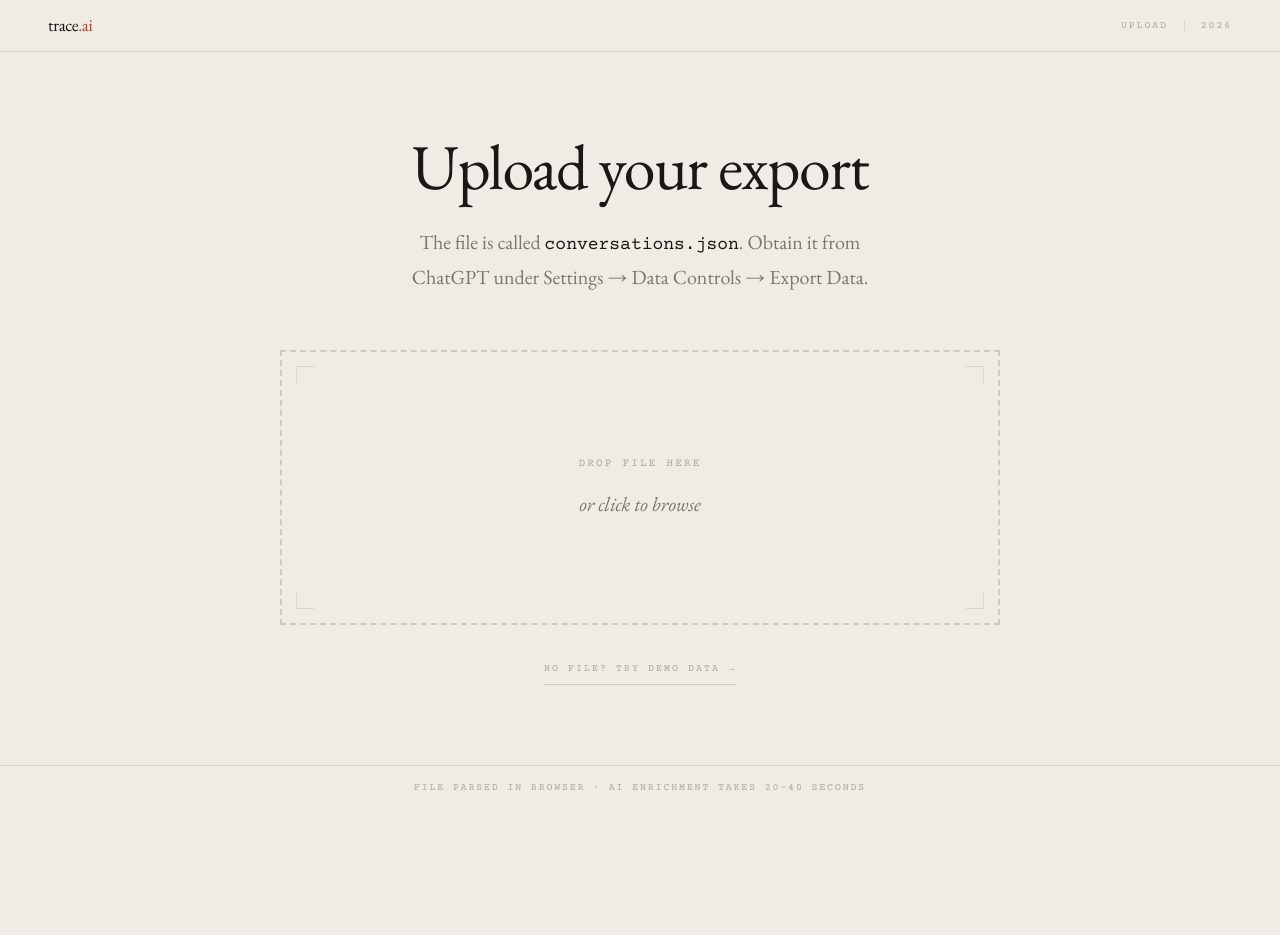
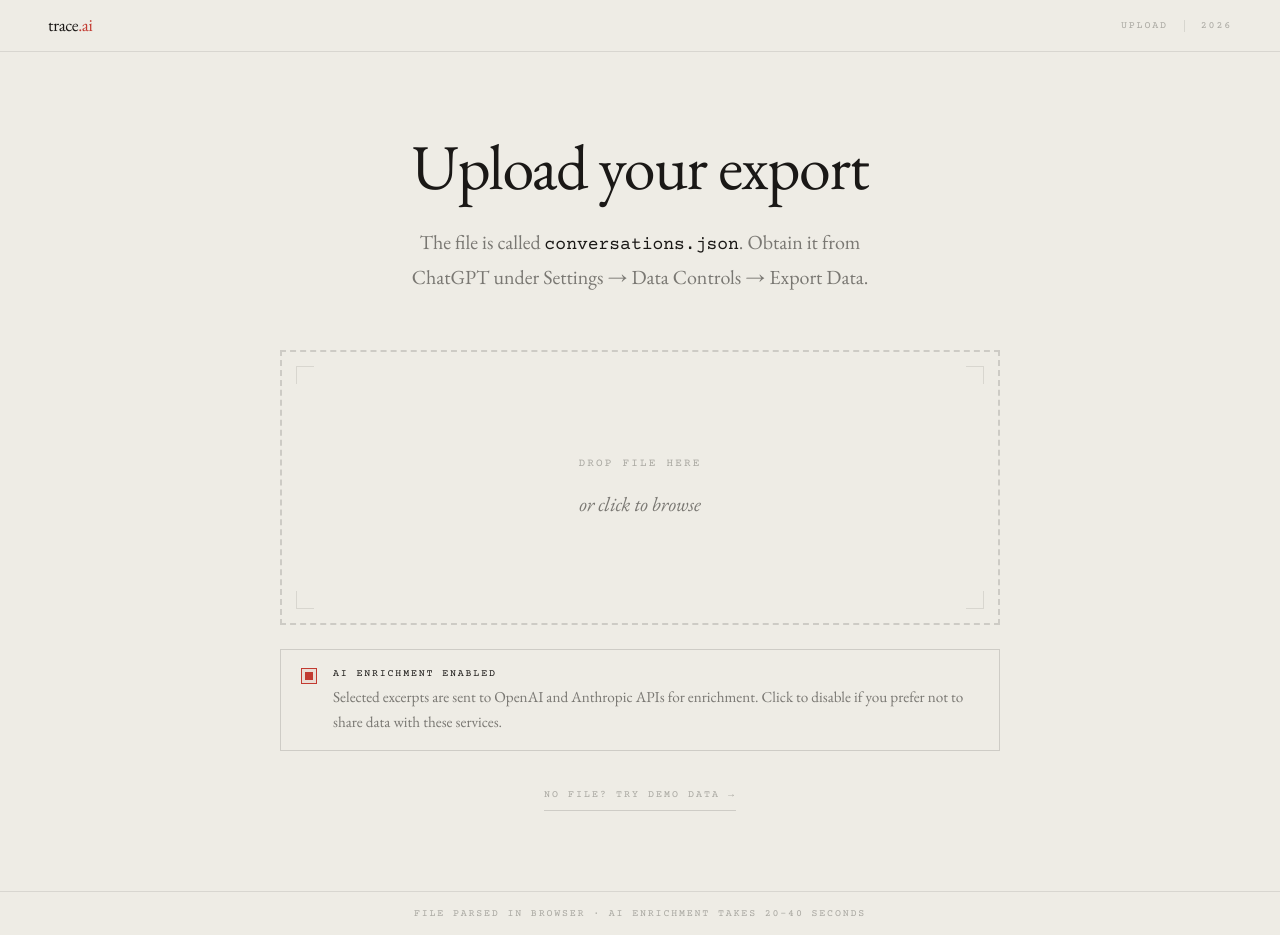
Before and after one commit to bosfinnian-jpg/youagreed-analyser, a Next.js app: page /upload in a window 1280 px wide. Before the commit the page ends 809 px from the top, so only its background shows below. Built offline with nearby package versions, Linux system fonts and the light colour scheme.

Commit message:
feat: working AI enrichment toggle on upload; fix tooltip position; add spacing above progress bar

```diff
--- a/app/upload/page.tsx
+++ b/app/upload/page.tsx
@@ -1,6 +1,6 @@
 'use client';
 
-import { useState, useCallback } from 'react';
+import { useState, useCallback, useRef } from 'react';
 import { motion, AnimatePresence } from 'framer-motion';
 import { useRouter } from 'next/navigation';
 import Link from 'next/link';
@@ -29,6 +29,8 @@
   const [stage, setStage] = useState<string>('');
   const [detail, setDetail] = useState<string>('');
   const [showTooltip, setShowTooltip] = useState(false);
+  const [skipAI, setSkipAI] = useState(false);
+  const dropZoneRef = useRef<HTMLDivElement>(null);
   const router = useRouter();
 
   const handleFile = useCallback(async (file: File) => {
@@ -94,7 +96,7 @@
           setStage('Complete');
           setDetail('');
         }
-      });
+      }, undefined, skipAI);
 
       setTimeout(() => {
         router.push('/results');
@@ -108,7 +110,7 @@
       setStage('');
       setDetail('');
     }
-  }, [router]);
+  }, [router, skipAI]);
 
   const handleDrop = useCallback((e: React.DragEvent) => {
     e.preventDefault();
@@ -155,13 +157,13 @@
         } else if (p.phase === 'done') {
           setProgress(100); setStage('Analysis complete'); setDetail('');
         }
-      });
+      }, undefined, skipAI);
       router.push('/results');
     } catch (err: any) {
       setIsAnalysing(false);
       setError(err?.message || 'Demo failed to load.');
     }
-  }, [router]);
+  }, [router, skipAI]);
 
   const handleDragOver = useCallback((e: React.DragEvent) => { e.preventDefault(); setIsDragging(true); }, []);
   const handleDragLeave = useCallback(() => setIsDragging(false), []);
@@ -255,6 +257,7 @@
                   initial={{ opacity: 0, y: 12 }}
                   animate={{ opacity: 1, y: 0 }}
                   transition={{ duration: 1.2, delay: 0.4, ease: EASE }}
+                  style={{ position: 'relative' }}
                 >
                   <input
                     type="file"
@@ -263,13 +266,77 @@
                     style={{ display: 'none' }}
                     id="file-upload"
                   />
+
+                  {/* Tooltip — anchored to drop zone container */}
+                  <AnimatePresence>
+                    {showTooltip && (
+                      <motion.div
+                        initial={{ opacity: 0, y: 4 }}
+                        animate={{ opacity: 1, y: 0 }}
+                        exit={{ opacity: 0, y: 4 }}
+                        transition={{ duration: 0.25 }}
+                        style={{
+                          position: 'absolute',
+                          bottom: 'calc(100% + 12px)',
+                          left: '50%',
+                          transform: 'translateX(-50%)',
+                          background: COLOR.ink,
+                          color: COLOR.bg,
+                          padding: '0.9rem 1.35rem',
+                          pointerEvents: 'none',
+                          zIndex: 10,
+                          width: 'max-content',
+                          maxWidth: '380px',
+                        }}
+                      >
+                        <div style={{
+                          fontFamily: MONO,
+                          fontSize: '9px',
+                          letterSpacing: '0.2em',
+                          textTransform: 'uppercase',
+                          color: 'rgba(238,236,229,0.45)',
+                          marginBottom: '0.5rem',
+                        }}>
+                          How to get the file
+                        </div>
+                        <ol style={{
+                          fontFamily: MONO,
+                          fontSize: '11px',
+                          letterSpacing: '0.04em',
+                          color: 'rgba(238,236,229,0.88)',
+                          lineHeight: 1.7,
+                          margin: 0,
+                          paddingLeft: '1.2rem',
+                          textAlign: 'left',
+                        }}>
+                          <li>ChatGPT → Settings → Data Controls</li>
+                          <li>Export data → Confirm</li>
+                          <li>Wait for email (usually 2–5 minutes)</li>
+                          <li>Download zip, unzip, upload conversations.json</li>
+                        </ol>
+                        <div style={{
+                          position: 'absolute',
+                          bottom: '-6px',
+                          left: '50%',
+                          transform: 'translateX(-50%)',
+                          width: 0,
+                          height: 0,
+                          borderLeft: '6px solid transparent',
+                          borderRight: '6px solid transparent',
+                          borderTop: `6px solid ${COLOR.ink}`,
+                        }} />
+                      </motion.div>
+                    )}
+                  </AnimatePresence>
+
                   <label
                     htmlFor="file-upload"
-                    style={{ cursor: 'pointer', display: 'block', position: 'relative' }}
+                    style={{ cursor: 'pointer', display: 'block' }}
                     onMouseEnter={() => setShowTooltip(true)}
                     onMouseLeave={() => setShowTooltip(false)}
                   >
                     <div
+                      ref={dropZoneRef}
                       onDragOver={handleDragOver}
                       onDragLeave={handleDragLeave}
                       onDrop={handleDrop}
@@ -314,71 +381,65 @@
                         or click to browse
                       </div>
                     </div>
+                  </label>
+                </motion.div>
 
-                    {/* Hover tooltip */}
-                    <AnimatePresence>
-                      {showTooltip && (
+                {/* AI enrichment toggle */}
                 <motion.div
-                          initial={{ opacity: 0, y: 4 }}
-                          animate={{ opacity: 1, y: 0 }}
-                          exit={{ opacity: 0, y: 4 }}
-                          transition={{ duration: 0.25 }}
+                  initial={{ opacity: 0 }}
+                  animate={{ opacity: 1 }}
+                  transition={{ duration: 1, delay: 0.55, ease: EASE }}
                   style={{
-                            position: 'absolute',
-                            top: '-6px',
-                            left: '50%',
-                            transform: 'translateX(-50%) translateY(-100%)',
-                            background: COLOR.ink,
-                            color: COLOR.bg,
-                            padding: '0.9rem 1.35rem',
-                            borderRadius: '2px',
-                            pointerEvents: 'none',
-                            zIndex: 10,
-                            width: 'max-content',
-                            maxWidth: '420px',
+                    marginTop: '1.5rem',
+                    padding: '1rem 1.25rem',
+                    border: `1px solid ${COLOR.rule}`,
+                    display: 'flex',
+                    alignItems: 'flex-start',
+                    gap: '1rem',
+                    cursor: 'pointer',
                   }}
+                  onClick={() => setSkipAI(v => !v)}
                 >
+                  {/* Checkbox */}
                   <div style={{
+                    width: 16,
+                    height: 16,
+                    border: `1px solid ${skipAI ? COLOR.inkFaint : COLOR.accent}`,
+                    background: skipAI ? 'transparent' : COLOR.accentFaint,
+                    flexShrink: 0,
+                    marginTop: '2px',
+                    display: 'flex',
+                    alignItems: 'center',
+                    justifyContent: 'center',
+                    transition: 'all 0.2s',
+                  }}>
+                    {!skipAI && (
+                      <div style={{ width: 8, height: 8, background: COLOR.accent }} />
+                    )}
+                  </div>
+                  <div>
+                    <p style={{
                       fontFamily: MONO,
-                            fontSize: '9px',
-                            letterSpacing: '0.2em',
+                      fontSize: '10px',
+                      letterSpacing: '0.18em',
                       textTransform: 'uppercase',
-                            color: 'rgba(238,236,229,0.45)',
-                            marginBottom: '0.5rem',
+                      color: skipAI ? COLOR.inkFaint : COLOR.ink,
+                      marginBottom: '0.3rem',
+                      transition: 'color 0.2s',
                     }}>
-                            How to get the file
+                      {skipAI ? 'AI enrichment disabled' : 'AI enrichment enabled'}
+                    </p>
+                    <p style={{
+                      fontFamily: SERIF,
+                      fontSize: '0.95rem',
+                      color: COLOR.inkMuted,
+                      lineHeight: 1.6,
+                    }}>
+                      {skipAI
+                        ? 'Analysis will use pattern-matching only. No conversation content is sent to any external service.'
+                        : 'Selected excerpts are sent to OpenAI and Anthropic APIs for enrichment. Click to disable if you prefer not to share data with these services.'}
+                    </p>
                   </div>
-                          <ol style={{
-                            fontFamily: MONO,
-                            fontSize: '11px',
-                            letterSpacing: '0.04em',
-                            color: 'rgba(238,236,229,0.88)',
-                            lineHeight: 1.7,
-                            margin: 0,
-                            paddingLeft: '1.2rem',
-                            textAlign: 'left',
-                          }}>
-                            <li>ChatGPT → Settings → Data Controls</li>
-                            <li>Export data → Confirm</li>
-                            <li>Wait for email (usually 2–5 minutes)</li>
-                            <li>Download zip, unzip, upload conversations.json</li>
-                          </ol>
-                          {/* Arrow */}
-                          <div style={{
-                            position: 'absolute',
-                            bottom: '-6px',
-                            left: '50%',
-                            transform: 'translateX(-50%)',
-                            width: 0,
-                            height: 0,
-                            borderLeft: '6px solid transparent',
-                            borderRight: '6px solid transparent',
-                            borderTop: `6px solid ${COLOR.ink}`,
-                          }} />
-                        </motion.div>
-                      )}
-                    </AnimatePresence>
-                  </label>
                 </motion.div>
 
                 {/* Demo button */}
@@ -467,18 +528,15 @@
                   fontSize: 'clamp(2rem, 4.5vw, 3rem)',
                   lineHeight: 1.15,
                   letterSpacing: '-0.015em',
-                  margin: '0 0 0.75rem 0',
+                  margin: '0 0 2.5rem 0',
                   color: COLOR.ink,
                   minHeight: '56px',
                 }}>
-                  {stage}
-                  <span style={{ color: COLOR.accent }}>.</span>
+                  {stage}<span style={{ color: COLOR.accent }}>.</span>
                 </h2>
 
-
-                {/* Progress — clean single bar */}
+                {/* Progress bar */}
                 <div style={{ marginBottom: '2.5rem' }}>
-                  {/* Track */}
                   <div style={{ position: 'relative', height: '1px', background: COLOR.inkTrace }}>
                     <motion.div
                       animate={{ width: `${progress}%` }}
@@ -489,7 +547,6 @@
                       }}
                     />
                   </div>
-                  {/* Detail + percent */}
                   <div style={{
                     display: 'flex', justifyContent: 'space-between',
                     marginTop: '0.5rem',
--- a/lib/pipeline/analyzeExport.ts
+++ b/lib/pipeline/analyzeExport.ts
@@ -47,7 +47,8 @@
 export async function analyzeExport(
   jsonData: any[],
   onProgress?: (p: AnalyzeProgress) => void,
-  sourceType?: SourceType
+  sourceType?: SourceType,
+  skipAI?: boolean
 ): Promise<{
   analysis: DeepAnalysis;
   revealData: RevealData;
@@ -60,6 +61,7 @@
   let analysis = analyzeDeep(normalised);
   storeAnalysis(analysis);
 
+  if (!skipAI) {
     onProgress?.({ phase: 'ai_enriching' });
 
     try {
@@ -68,6 +70,7 @@
       });
     } catch (err) {
       console.error('AI enrichment threw, keeping regex analysis:', err);
+    }
   }
 
   onProgress?.({ phase: 'storing' });
```
Lines whose indentation alone changed are shown as unchanged.
